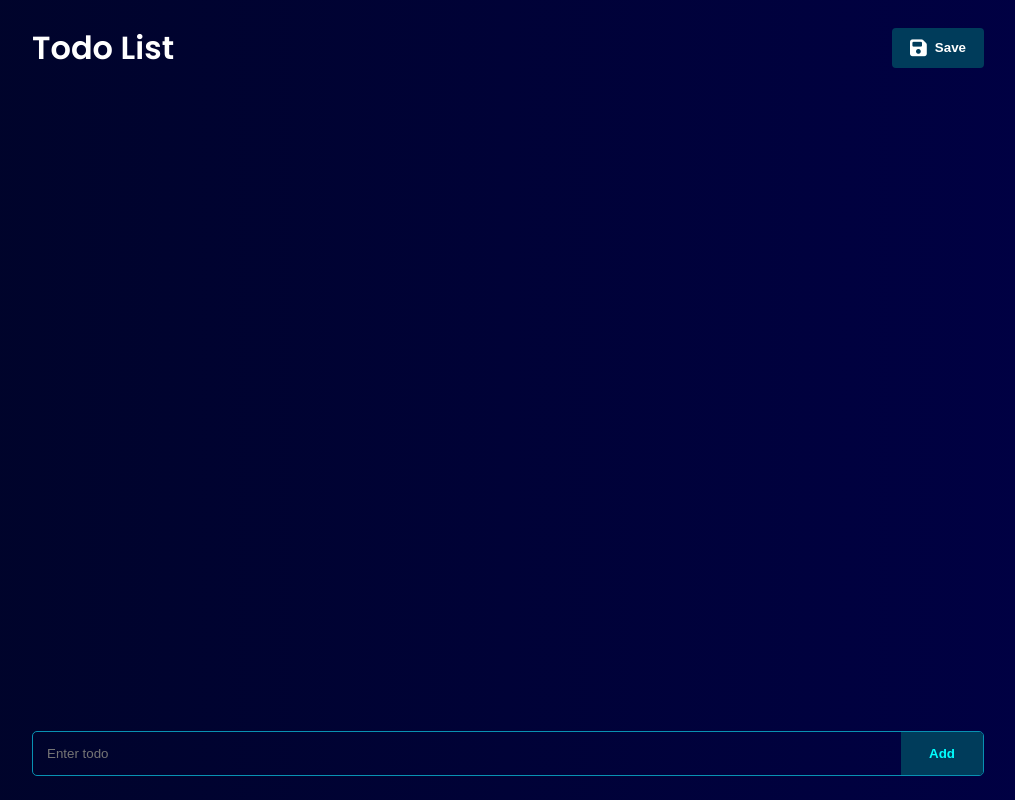
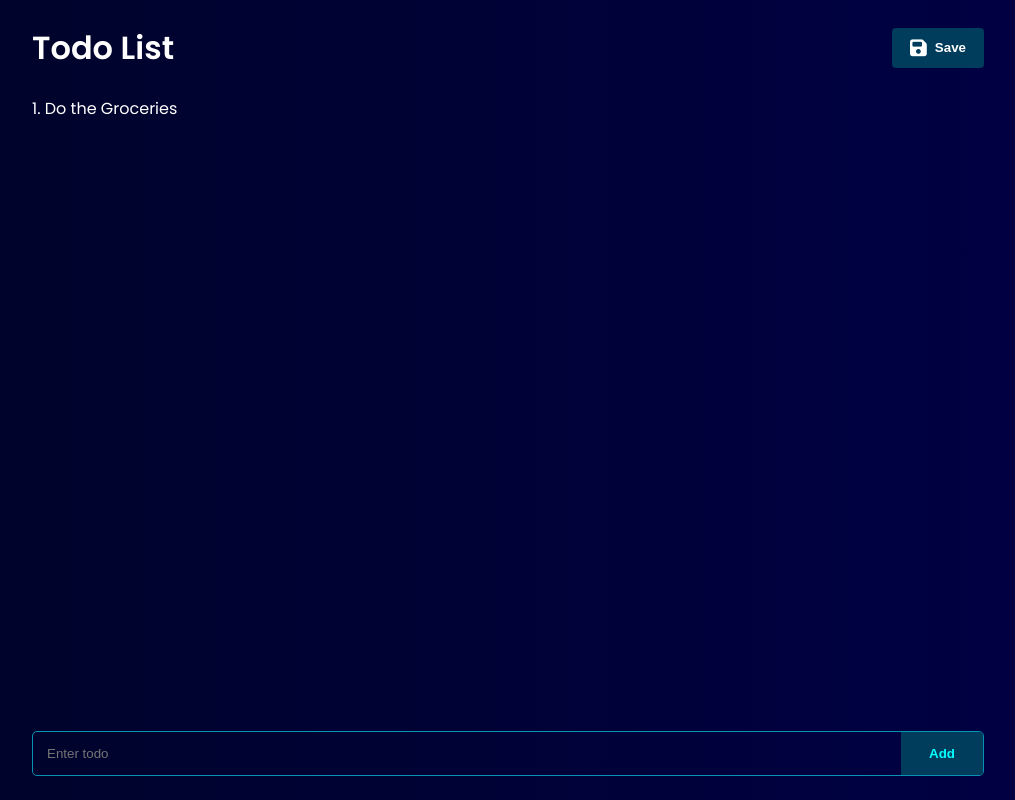
Before and after one commit to luericlueric/sveltekit-fullstack-crud, a SvelteKit app: page /dashboard in a window 1280 px wide. Shown: the whole page, without its empty margins (132-1147 px from the left). Built offline with nearby package versions, Linux system fonts and the light colour scheme.

Commit message:
adding a todo to todoList

```diff
--- a/src/routes/dashboard/+page.svelte
+++ b/src/routes/dashboard/+page.svelte
@@ -1,3 +1,16 @@
+<script>
+    let todoList = ['Do the Groceries'];
+    let currTodo = '';
+    let error = false;
+    function addTodo(){
+        error = false;
+        if(!currTodo){
+           error = true;
+        }
+        todoList = [...todoList, currTodo];
+        currTodo="";
+    }
+</script>
 
 
 <div class="mainContainer">
@@ -5,11 +18,18 @@
         <h1>Todo List</h1>
         <button><i class="fa-solid fa-floppy-disk"></i><p>Save</p></button>
     </div>
+    <main>
+        {#each todoList as todo, index}
+        <div class="todo">
+            {index+1}. {todo}
+        </div>
 
-    <main />
-    <div class="enterTodo">
-        <input type="text" placeholder="Enter todo"/>
-        <button>Add</button>
+        {/each}
+    </main>
+
+    <div class={"enterTodo" + (error ? "errorBorder" :"")}>
+        <input bind:value = { currTodo} type="text" placeholder="Enter todo"/>
+        <button on:click={addTodo}>Add</button>
     </div>
 
 
@@ -70,6 +90,11 @@
         overflow: hidden;
     }
 
+    .errorBorder{
+        border-color: coral !important;
+
+    }
+
     .enterTodo input {
         background: transparent;
         border: none;
```
